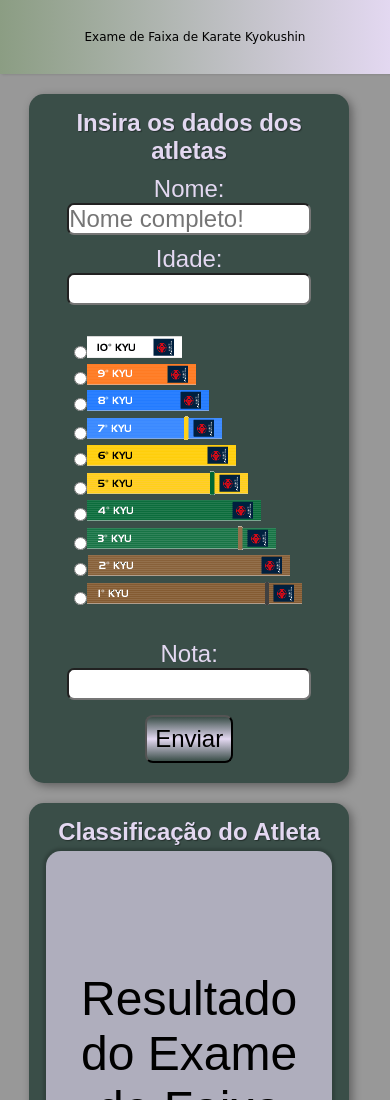
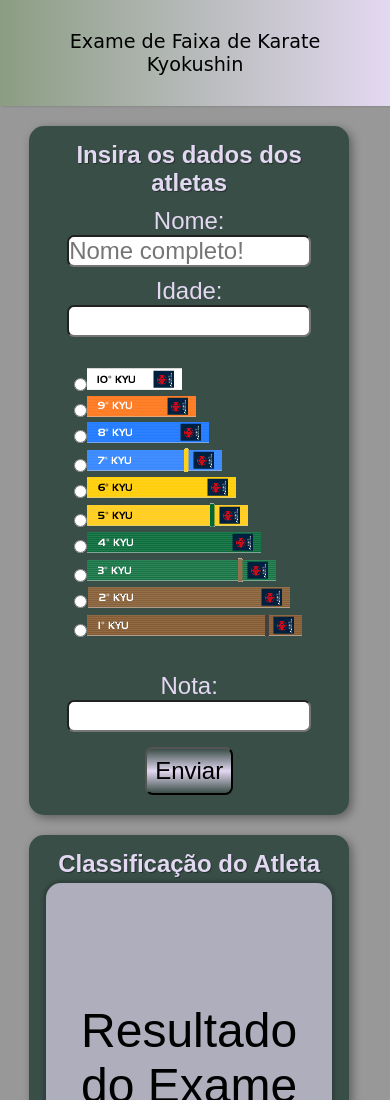
Before and after one commit to SansaoYago/App-Exame-de-Faixa-Karate-Kyokushin, a plain HTML site: page index.html in a window 390 px wide. Shown: the top 1100 px of the page. Drawn offline with Linux system fonts and the light colour scheme; a web font is replaced by a local one.

Commit message:
Update media-query.css

```diff
--- a/media-query.css
+++ b/media-query.css
@@ -19,7 +19,7 @@ Tv: acima de 1200px
 
     header > h1 {
         font-family: 'destaque', cursive;
-        font-size: .5em;
+        font-size: .8em;
     }
 
     main {
```
